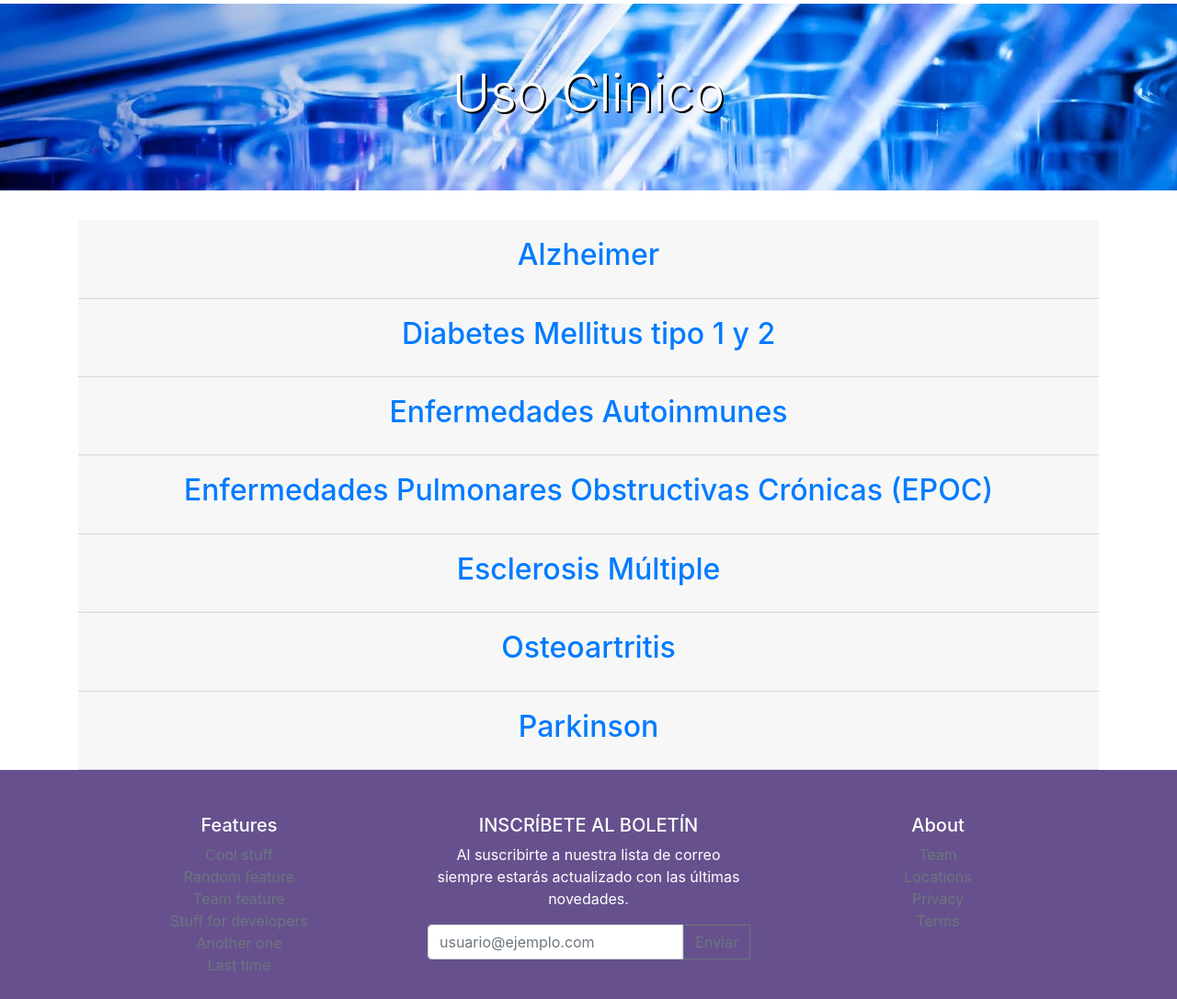
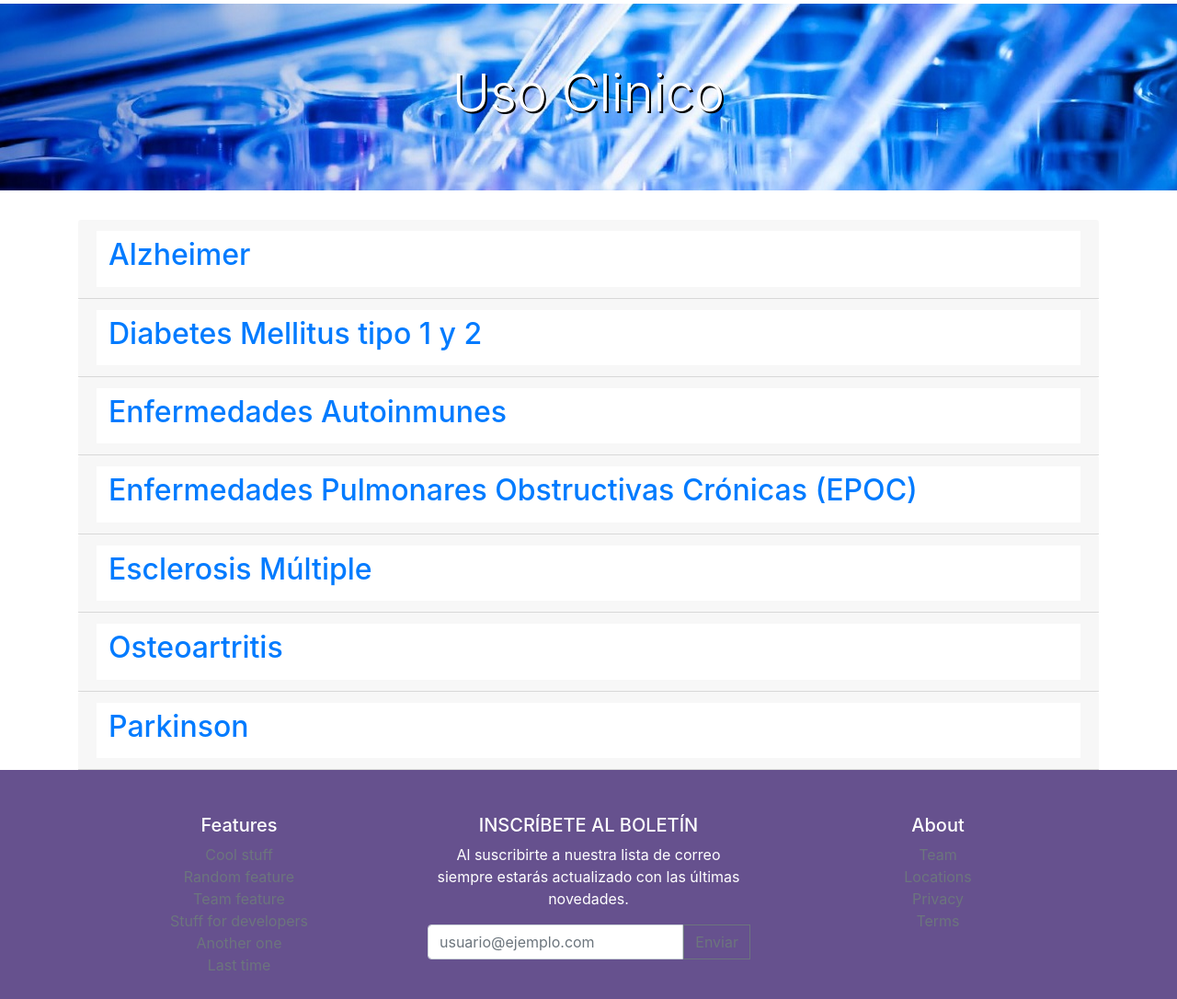
Before and after one commit to skupin/stemprocell, a PHP site: page /tratamientos_clinicos.php in a window 1280 px wide. Shown: the part 135-1221 px from the top of the page at 92% size. Run offline with PHP 8.4, Linux system fonts and the light colour scheme.

Commit message:
fixing acordions

```diff
--- a/css/main.css
+++ b/css/main.css
@@ -168,3 +168,8 @@ a.nav-link.dropdown-toggle::after{
 .tab-tittle {
     text-align: center;
 }
+
+#accordion .card .card-header h5 {
+    text-align: left;
+    background-color: white;
+}
--- a/include/header.php
+++ b/include/header.php
@@ -18,7 +18,7 @@
 <body>
 <?php $pageName = basename($_SERVER['PHP_SELF']); ?>
 <div class="container" id="header">
-    <div class="col-lg-12 d-flex flex-row-reverse text-right" id="socialIcons">
+    <div class="col-sm-12 d-flex flex-row-reverse text-right" id="socialIcons">
         <ul class="navbar-nav flex-row">
             <li class="nav-item"><a class="nav-link px-2" href="#"><span class="fa fa-whatsapp"> 809-555-6666</span></a>
             </li>
--- a/tratamientos_clinicos.php
+++ b/tratamientos_clinicos.php
@@ -12,8 +12,6 @@
 
 
 <div class="container">
-
-
     <div id="accordion">
         <div class="card">
             <div class="card-header" id="clinicosOne">
```
